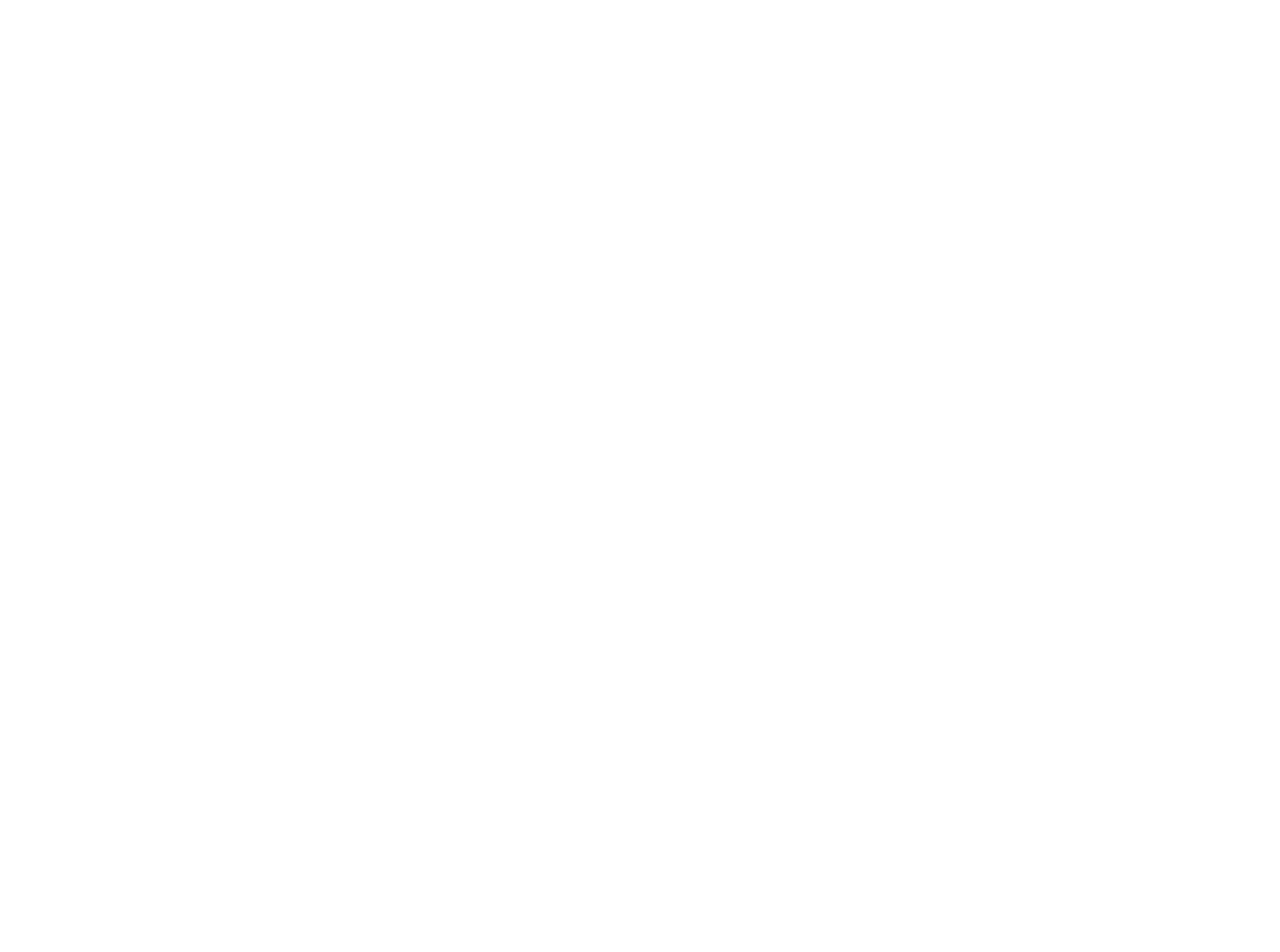
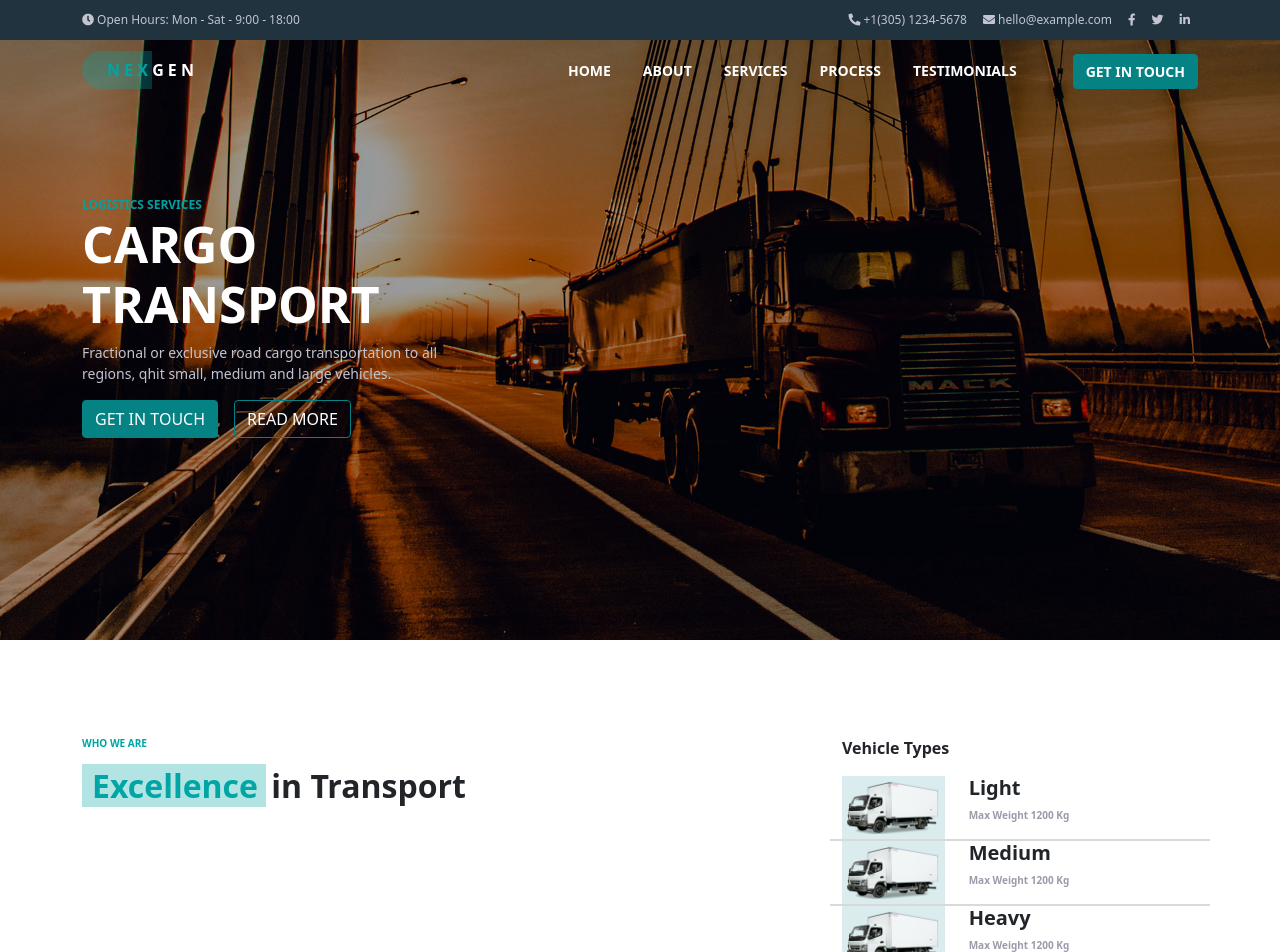
Before and after one commit to MauroDeStefano/proj-html-vuejs, a Vue app: page / in a window 1280 px wide. Shown: the top 952 px of the page. Before the commit the page ends 800 px from the top, so only its background shows below. Built offline with nearby package versions, Linux system fonts and the light colour scheme.

Commit message:
Header and jumbotron done

```diff
--- a/package.json
+++ b/package.json
@@ -8,6 +8,9 @@
     "lint": "vue-cli-service lint"
   },
   "dependencies": {
+    "@fortawesome/fontawesome-free": "^5.15.4",
+    "@fortawesome/fontawesome-svg-core": "^1.2.36",
+    "@fortawesome/free-solid-svg-icons": "^5.15.4",
     "bootstrap": "^5.1.3",
     "core-js": "^3.6.5",
     "vue": "^3.0.0"
--- /dev/null
+++ b/src/assets/data/navBtn.js
@@ -0,0 +1,28 @@
+
+export default[
+  {
+    name: "HOME",
+    active: false,
+    url: "indirizzo Home",
+  },
+  {
+    name: "ABOUT",
+    active: false,
+    url: "indirizzo ABOUT",
+  },
+  {
+    name: "SERVICES",
+    active: false,
+    url: "indirizzo SERVICES",
+  },
+  {
+    name: "PROCESS",
+    active: false,
+    url: "indirizzo PROCESS",
+  },
+  {
+    name: "TESTIMONIALS",
+    active: false,
+    url: "indirizzo TESTIMONIALS",
+  },
+]
--- /dev/null
+++ b/src/assets/data/truckWeight.js
@@ -0,0 +1,17 @@
+export default[
+  {
+    name: "Light",
+    maxWeight: 1200,
+    image: require("../img/truck-1.png")
+  },
+  {
+    name: "Medium",
+    maxWeight: 1200,
+    image: require("../img/truck-1.png")
+  },
+  {
+    name: "Heavy",
+    maxWeight: 1200,
+    image: require("../img/truck-1.png")
+  }
+]
--- /dev/null
+++ b/src/assets/style/generals.scss
@@ -0,0 +1,36 @@
+@import '~bootstrap/scss/bootstrap.scss';
+
+.mds-btn{
+  background-color: #058283;
+  border: 1px solid #058283 !important;
+  color: white;
+}
+
+.mds-btn-empty{
+  border: 1px solid #058283 !important;
+  color: white;
+}
+
+.mds-text-gray{
+  color: #9D9AA9;
+}
+
+.text-emp{
+  color: $text-logo;
+}
+
+.bg-text-emp{
+  background-color: $bg-logo;
+}
+
+.mds-text-title{
+  color: #00A1A2;
+  font-weight: 700;
+  font-size: 12px;
+  margin-bottom: 0!important;
+}
+
+.mds-jumbo-text{
+  color: $text-contacts;
+  font-size: 14px;
+}
--- /dev/null
+++ b/src/assets/style/vars.scss
@@ -0,0 +1,5 @@
+
+$bg-contacts : #21333E;
+$bg-logo: rgba(0, 165, 165, .3);
+$text-logo: rgb(0, 165, 165);
+$text-contacts : #C2C5D1;
--- /dev/null
+++ b/src/components/Contacts.vue
@@ -0,0 +1,48 @@
+
+// this is where I create the bar over the jumbotron whit all the contacs
+
+<template>
+  <div class="mds-contact">
+    <div class="container d-flex justify-content-between">
+      <div>
+        <i class="fas fa-clock"></i> Open Hours: Mon - Sat - 9:00 - 18:00
+      </div>
+      <div class="d-flex justify-content-around">
+        <div class="mds-number px-2"><i class="fas fa-phone-alt"></i> +1(305) 1234-5678</div>
+        <div class="mds-mail px-2"><i class="fas fa-envelope"></i> hello@example.com</div>
+        <div class="mds-social px-2"><i class="fab fa-facebook-f"></i></div>
+        <div class="mds-social px-2"><i class="fab fa-twitter"></i></div>
+        <div class="mds-social px-2"><i class="fab fa-linkedin-in"></i></div>
+      </div>
+    </div>
+  </div>
+</template>
+
+<script>
+
+
+export default {
+  name: "Contacts",
+}
+</script>
+
+<style lang="scss" scoped>
+@import "~@fortawesome/fontawesome-free/css/all.min.css";
+@import '../assets/style/vars.scss';
+@import '../assets/style/generals.scss';
+
+
+.mds-contact{
+  background-color: $bg-contacts;
+  height: 40px;
+  width: 100%;
+  color: $text-contacts;
+  font-size: 12px;
+
+  div{
+    line-height: 40px;
+
+  }
+}
+
+</style>>
--- a/src/components/Footer.vue
+++ b/src/components/Footer.vue
@@ -11,6 +11,9 @@ export default {
 }
 </script>
 
-<style>
+<style lang="scss">
+
+@import '../assets/style/vars.scss';
+@import '../assets/style/generals.scss';
 
 </style>
--- a/src/components/Header.vue
+++ b/src/components/Header.vue
@@ -1,13 +1,26 @@
 <template>
-  <div></div>
+  <div>
+    <Contacts />
+    <Jumbotron />
+  </div>
 </template>
 
 <script>
+import Contacts from './Contacts.vue';
+import Jumbotron from './Jumbotron.vue';
+
 export default {
   name: "Header",
+  components: {
+    Contacts,
+    Jumbotron
+  }
 }
 </script>
 
-<style>
+<style lang="scss">
+
+@import '../assets/style/vars.scss';
+@import '../assets/style/generals.scss';
 
 </style>
--- /dev/null
+++ b/src/components/Jumbotron.vue
@@ -0,0 +1,92 @@
+<template>
+  <div class="mds-jumbotron">
+    <div class="mds-darker-bg">
+      <div class="mds-nav container d-flex justify-content-between">
+        <div class="logo"><Logo /></div>
+        <div class="mds-menu text-white ">
+          <a class="px-3" v-for="(item, index) in navBtn"
+          :key="index">{{item.name}}</a>
+          <i class="far fa-user px-3"></i>
+          <a class="btn btn-info mds-btn ">GET IN TOUCH</a>
+        </div>
+      </div>
+      <div class="container mt-5">
+        <div class="row pt-5">
+          <div class="col-4">
+            <p class="mds-text-title">LOGISTICS SERVICES</p>
+            <h1 class="mds-title-jumb text-white">CARGO <br>TRANSPORT</h1>
+            <p class="mds-jumbo-text">Fractional or exclusive road cargo transportation to all regions, qhit small, medium and large vehicles.</p>
+            <div>
+              <a class="btn btn-info mds-btn ">GET IN TOUCH</a><a class="btn mds-btn-empty mx-3">READ MORE</a>
+            </div>
+          </div>
+          <div class="col-4"></div>
+          <div class="col-4"></div>
+        </div>
+      </div>
+    </div>
+  </div>
+</template>
+
+<script>
+import navBtn from '../assets/data/navBtn.js';
+import Logo from './Logo.vue';
+
+export default {
+  name: "Jumbotron",
+  data(){
+    return{
+      navBtn,
+    }
+  },
+  components:{
+    Logo,
+  }
+}
+</script>
+
+<style lang="scss">
+
+@import '../assets/style/vars.scss';
+@import '../assets/style/generals.scss';
+
+.mds-jumbotron{
+
+  background-image: url("../assets/img/bg-9.jpg");
+  width: 100%;
+  height: 600px;
+  background-position: center;
+  background-repeat: no-repeat;
+  background-size: cover;
+
+
+  .mds-darker-bg{
+    width: 100%;
+    height: 100%;
+    background-color: rgba(0, 0, 0, .4);
+
+    .mds-nav{
+      height: 60px;
+      line-height: 60px;
+
+      a{
+        text-decoration: none;
+        color: white;
+        font-weight: 600;
+        font-size: 14px;
+      }
+
+      i{
+        padding: 20px !important;
+      }
+
+    }
+
+    .mds-title-jumb{
+      font-size: 50px;
+      font-weight: 900;
+    }
+  }
+
+}
+</style>
--- /dev/null
+++ b/src/components/Logo.vue
@@ -0,0 +1,31 @@
+<template>
+  <div>
+    <span>N E X </span>G E N
+  </div>
+</template>
+
+<script>
+export default {
+  name: "Logo",
+}
+</script>
+
+<style lang="scss" scoped>
+@import '../assets/style/vars.scss';
+@import '../assets/style/generals.scss';
+
+div{
+
+  color: white;
+  font-weight: 600;
+
+  span{
+    background-color: $bg-logo;
+    color: $text-logo;
+    padding: 8px 0 8px 25px;
+    border-radius:25px 0 0 25px;
+  }
+}
+
+
+</style>
--- a/src/components/Main.vue
+++ b/src/components/Main.vue
@@ -1,15 +1,22 @@
 <template>
   <div>
-
+    <Presentation />
   </div>
 </template>
 
 <script>
+import Presentation from './Prensentation.vue'
 export default {
   name: "Main",
+  components:{
+    Presentation
+  }
 }
 </script>
 
-<style>
+<style lang="scss">
+
+@import '../assets/style/vars.scss';
+@import '../assets/style/generals.scss';
 
 </style>
--- /dev/null
+++ b/src/components/Prensentation.vue
@@ -0,0 +1,76 @@
+<template>
+  <div class="container">
+    <div class="row mt-5">
+      <div class="mt-5 col-8">
+        <p class="text-emp">WHO WE ARE</p>
+        <h2><span class="text-emp bg-text-emp"><i class="far fa-gem"></i> Excellence </span>  in Transport</h2>
+      </div>
+      <div class="mt-5 col-4">
+        <p class="fw-bold">Vehicle Types</p>
+        <div class="row mds-truck-type" v-for="(item, index) in truckWeigth" :key="index">
+          <div class="col-4">
+            <img class="w-100 mds-img-type" :src="item.image" :alt="item.name">
+          </div>
+          <div class="col-8">
+            <h5 class="fw-bold">{{item.name}}</h5>
+            <p class="mds-text-gray">Max Weight {{item.maxWeight}} Kg</p>
+          </div>
+        </div>
+      </div>
+
+    </div>
+  </div>
+</template>
+
+<script>
+
+import truckWeigth from '../assets/data/truckWeight.js';
+
+export default {
+  name: "Prensentation",
+  data(){
+    return{
+      truckWeigth,
+    }
+  }
+}
+</script>
+
+<style lang="scss" scoped>
+
+@import '../assets/style/vars.scss';
+@import '../assets/style/generals.scss';
+
+.container{
+  .col-8{
+
+    p{
+      font-size: 10px;
+      font-weight: 600;
+    }
+
+    h2{
+    font-weight: 900;
+
+      span{
+        padding: 0 0 0 10px;
+        margin-right: 5px ;
+      }
+    }
+  }
+
+  .col-4{
+
+    .mds-img-type{
+      padding: 5px;
+      background-color: #DAECED;
+    }
+    .mds-truck-type{
+      border-bottom: 2px solid rgba($color: gray, $alpha: .3);
+    }
+  }
+
+}
+
+
+</style>
```
Also changed, not shown: 1 other file (tests, documents, lock files or other folders).
